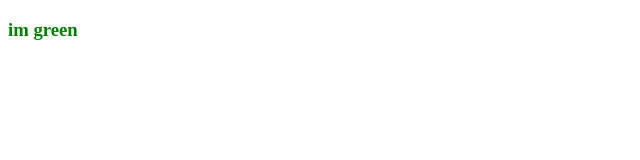
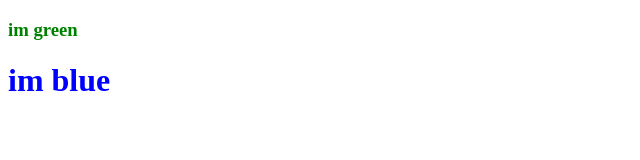
Before and after one commit to poltergeist143/html--project, a plain HTML site: page index.html in a window 1280 px wide. Shown: the whole page, without its empty margins (0-640 px from the left). Drawn offline with Linux system fonts and the light colour scheme.

Commit message:
add blue

```diff
--- a/index.html
+++ b/index.html
@@ -8,6 +8,7 @@
 </head>
 <body>
  <h3>im green</h3>
+ <h1>im blue</h1>
 
 </body>
 </html>
--- a/style.css
+++ b/style.css
@@ -2,3 +2,6 @@ h3
 {
     color: green;
 }
+h1 {
+    color: blue;
+}
```
